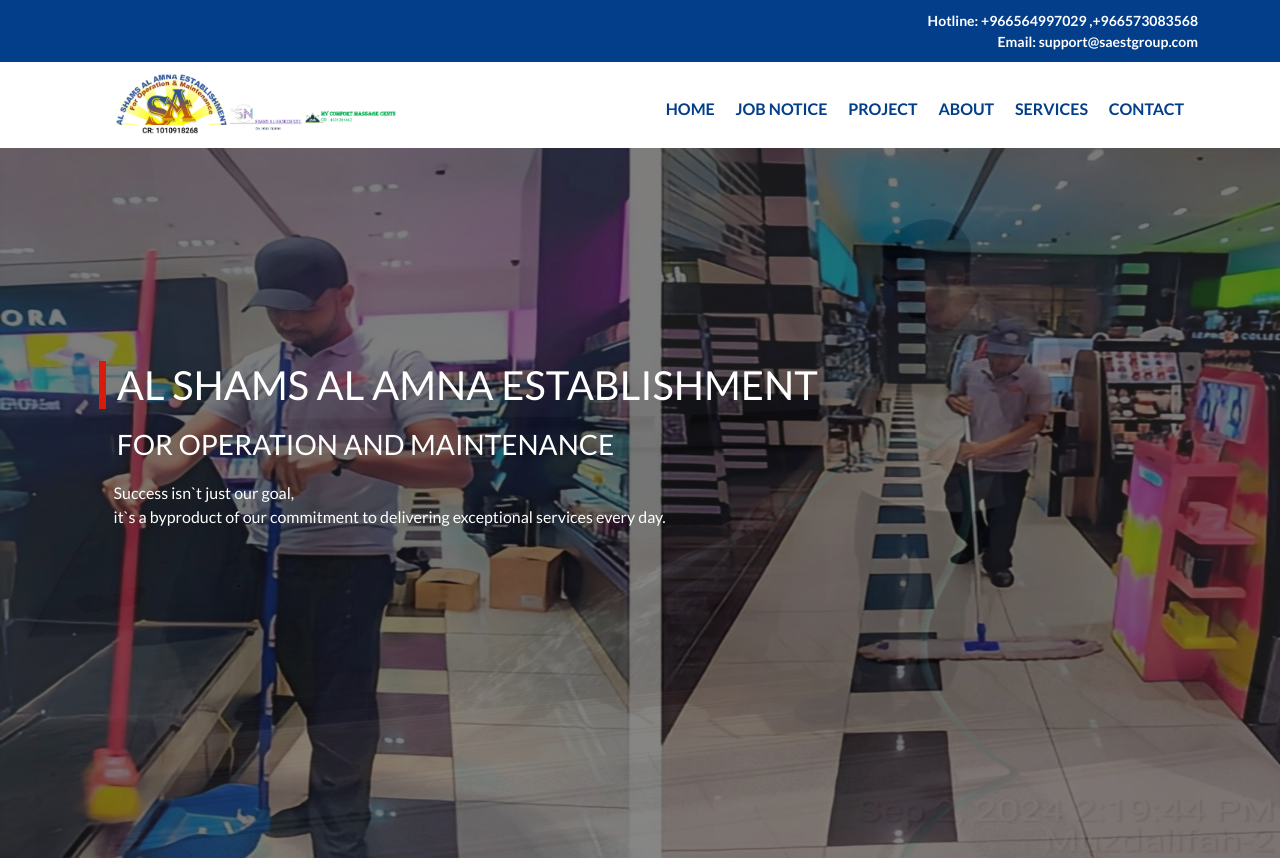
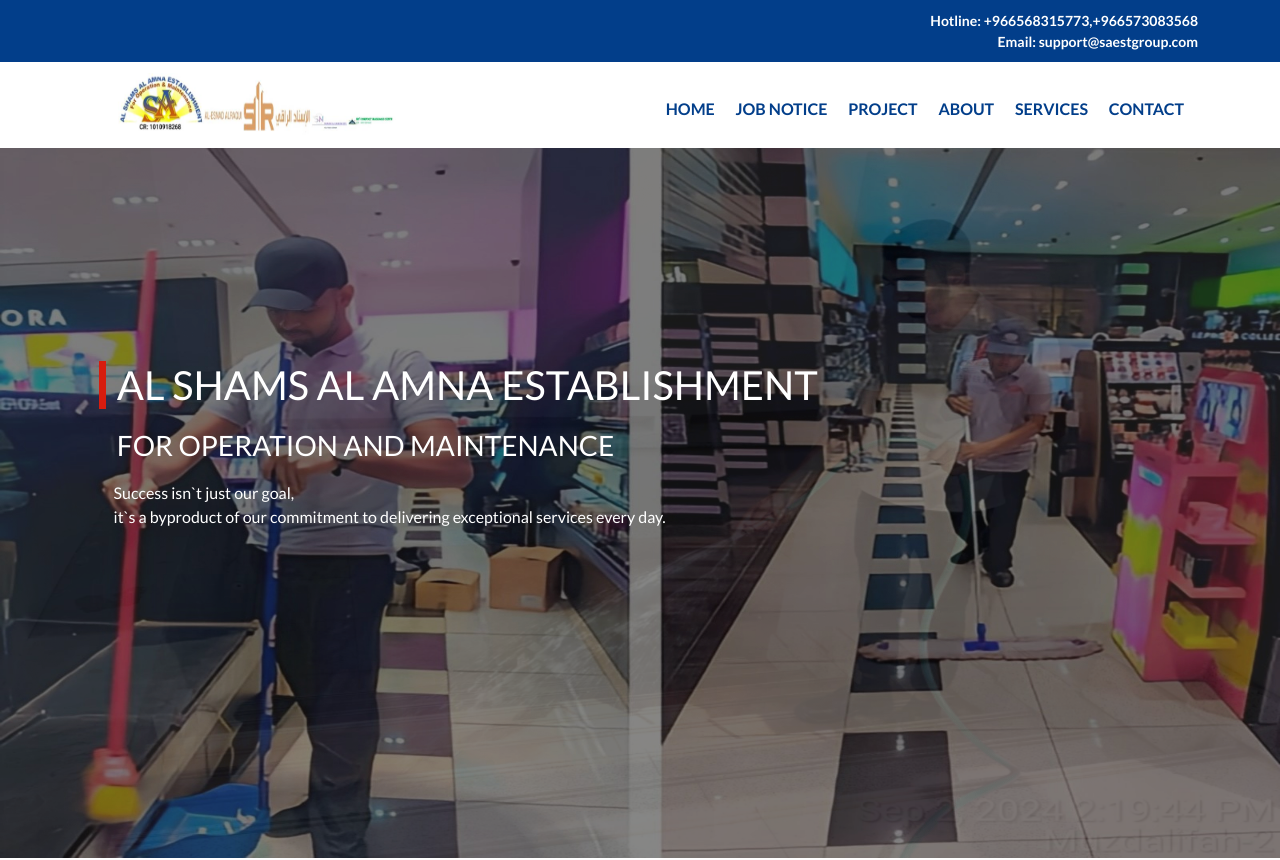
Before and after one commit to masud1901/SA-east-website-project, a React (Vite) app: page /home in a window 1280 px wide. Shown: the top 860 px of the page. Built offline with nearby package versions, Linux system fonts and the light colour scheme; no server answers; the database is empty.

Commit message:
some changes

```diff
--- a/src/components/Header.jsx
+++ b/src/components/Header.jsx
@@ -53,8 +53,8 @@ const Header = () => {
           <div className="row">
             <div className="col text-end">
               <p className="hotline-text">
-                <a href="tel:+966564997029" className="hotline-text">
-                  Hotline: +966564997029 ,
+                <a href="tel:+966568315773" className="hotline-text">
+                  Hotline: +966568315773,
                 </a>
                 <a href="tel:+966573083568" className="hotline-text">
                   +966573083568
--- a/src/components/Management.jsx
+++ b/src/components/Management.jsx
@@ -42,9 +42,9 @@ const Management = () => {
                       </h4>
                       <h4 className="title">General Manager</h4>
                       <h4 className="title">
-                        <a href="tel:+966502711132" className="hotline-text">
+                        {/* <a href="tel:+966502711132" className="hotline-text">
                           Phone: +966502711132
-                        </a>
+                        </a> */}
                       </h4>
                       <h4>
                         <a
--- a/src/css/header.css
+++ b/src/css/header.css
@@ -16,7 +16,7 @@
   transition: padding 0.3s ease, transform 0.3s ease;
 }
 .logo {
-  height: auto;
+  height: 4rem;
   width: 18rem;
 }
 .logo-item {
```
Also changed, not shown: public/assets/logo.PNG.
